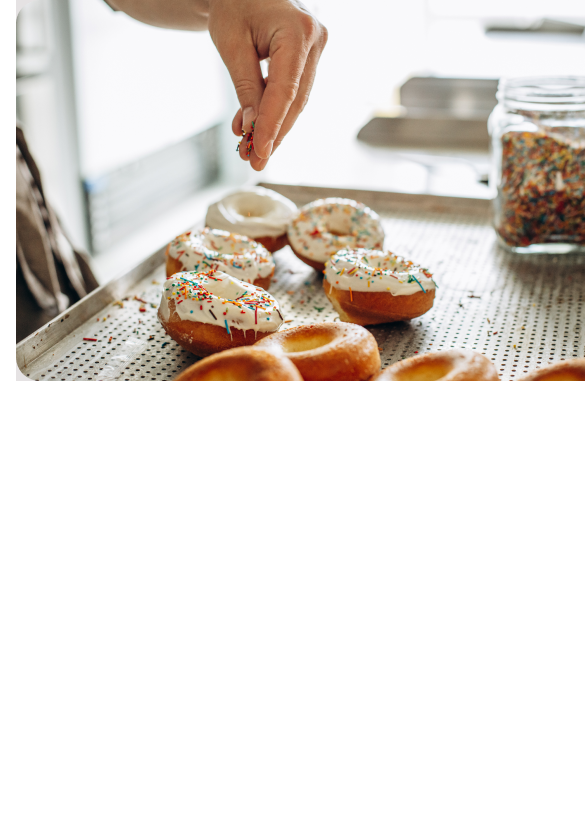
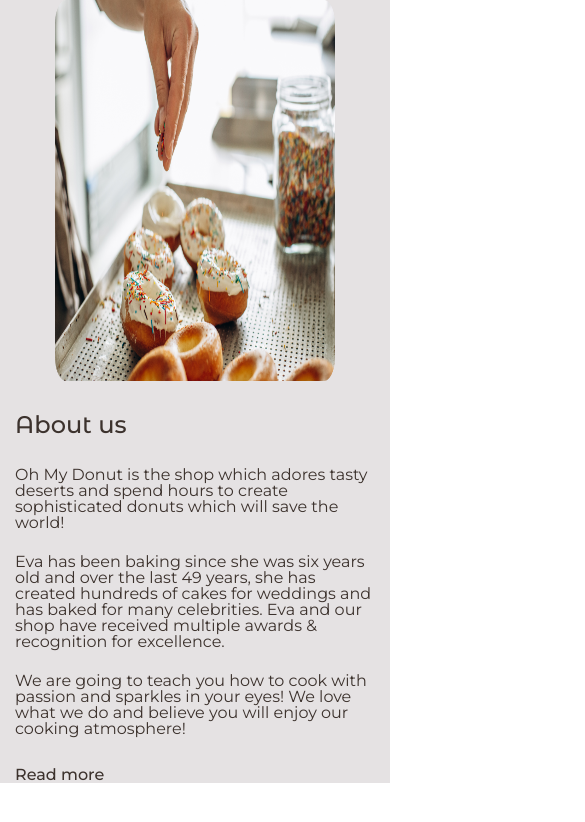
Before and after one commit to Qwiroxx/Parnishka-standoffer, a website built with Parcel: page about_us.html in a window 390 px wide. Shown: the top 822 px of the page, 585 px wide, since content can reach past the window. Built offline with nearby package versions, Linux system fonts and the light colour scheme.

Commit message:
Illia's commit

```diff
--- a/about_us.html
+++ b/about_us.html
@@ -10,15 +10,20 @@
     <link href="https://fonts.googleapis.com/css2?family=Montserrat+Alternates:ital,wght@0,100;0,200;0,300;0,400;0,500;0,600;0,700;0,800;0,900;1,100;1,200;1,300;1,400;1,500;1,600;1,700;1,800;1,900&family=Montserrat:ital,wght@0,100..900;1,100..900&display=swap" rel="stylesheet">
 </head>
 <body>
-    <div class="container">
+    <div class="container about_us-bg">
         <div class="about_us">
-            <img srcset="./img/about_us/sprinkle-donuts.png 1x, ./img/about_us/sprinkle-donuts@2x.png 2x" alt="sprinkle donuts" width="608px">
+            <img srcset="./img/about_us/sprinkle-donuts.png 1x, ./img/about_us/sprinkle-donuts@2x.png 2x" alt="sprinkle donuts" class="about_us-img">
             <ul class="about_us-text">
                 <li>
                     <p class="about_us-title">About us</p>
                 </li>
+                <li class="about_us-item">
+                    <p class="about_us-info">Oh My Donut is the shop which adores tasty deserts and spend hours to create sophisticated donuts which will save the world!</p>
+                    <p class="about_us-info">Eva has been baking since she was six years old and over the last 49 years, she has created hundreds of cakes for weddings and has baked for many celebrities. Eva and our shop have received multiple awards & recognition for excellence.</p>
+                    <p class="about_us-info">We are going to teach you how to cook with passion and sparkles in your eyes! We love what we do and believe you will enjoy our cooking atmosphere!</p>
+                </li>
                 <li>
-                    <p class="about_us-info">Oh My Donut is the shop which adores tasty deserts and spend hours to create sophisticated donuts which will save the world! Eva has been baking since she was six years old and over the last 49 years, she has created hundreds of cakes for weddings and has baked for many celebrities. Eva and our shop have received multiple awards & recognition for excellence. We are going to teach you how to cook with passion and sparkles in your eyes! We love what we do and believe you will enjoy our cooking atmosphere!</p>
+                    <p class="about_us-more">Read more</p>
                 </li>
             </ul>
         </div>
--- a/sass/components/_about_us.scss
+++ b/sass/components/_about_us.scss
@@ -1,10 +1,10 @@
 @import "../utils/variables";
+
 .about_us
 {
     display: flex;
     align-items: center;
     gap: 32px;
-    background-color: #E5E2E3;
 }
 .about_us-title
 {
@@ -13,16 +13,17 @@
     text-align: start;
     color: $primary-text-color;
 }
+.about_us-img
+{
+    width: clamp(280px, 50vw, 608px);
+  height: clamp(285px, 50vh, 381px);
+}
 .about_us-info
 {
-    font-family: Montserrat;
-    font-weight: 400;
+    @extend %small-text;
     font-style: Regular;
-    font-size: 18px;
-    line-height: 100%;
-    letter-spacing: 0%;
+    @include fluid-type(16, 18);
     color: $primary-text-color;
-    width: 600px;
 }
 .about_us-text
 {
@@ -31,3 +32,44 @@
     flex-direction: column;
     gap: 30px;
 }
+.about_us-bg
+{
+    background-color: #E5E2E3;
+
+}
+.about_us-item
+{
+    display: flex;
+    flex-direction: column;
+    gap: 23px;
+}
+.about_us-more
+{
+    display: none;
+}
+@media (max-width: 1024px)
+{
+    .about_us-more
+    {
+        cursor: pointer;
+        display: block;
+        font-family: Montserrat;
+        font-weight: 500;
+        @include fluid-type(16, 18);
+        leading-trim: NONE;
+        line-height: 100%;
+        letter-spacing: 0%;
+        color: $primary-text-color;
+    }
+}
+@media (max-width: 768px)
+{
+    .about_us-info
+    {
+        width: 360px;
+    }
+    .about_us
+    {
+        flex-direction: column;
+    }
+}
```
Also changed, not shown: css/style.css, css/style.min.css, 2 other files.
